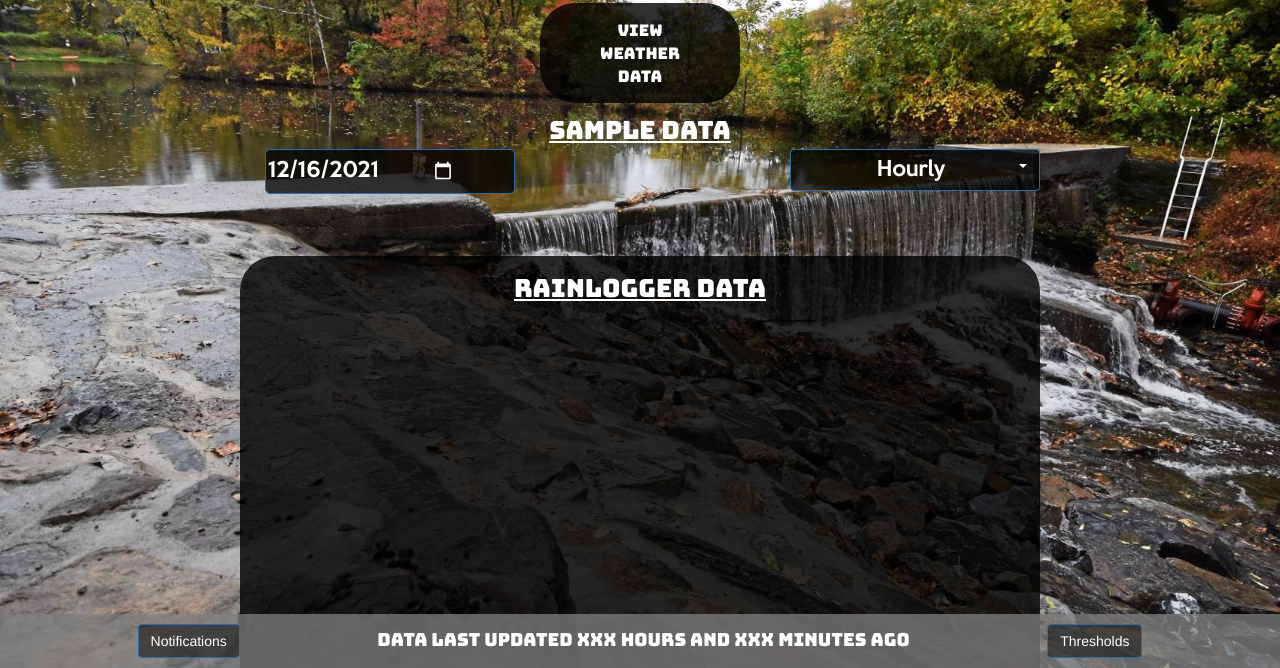
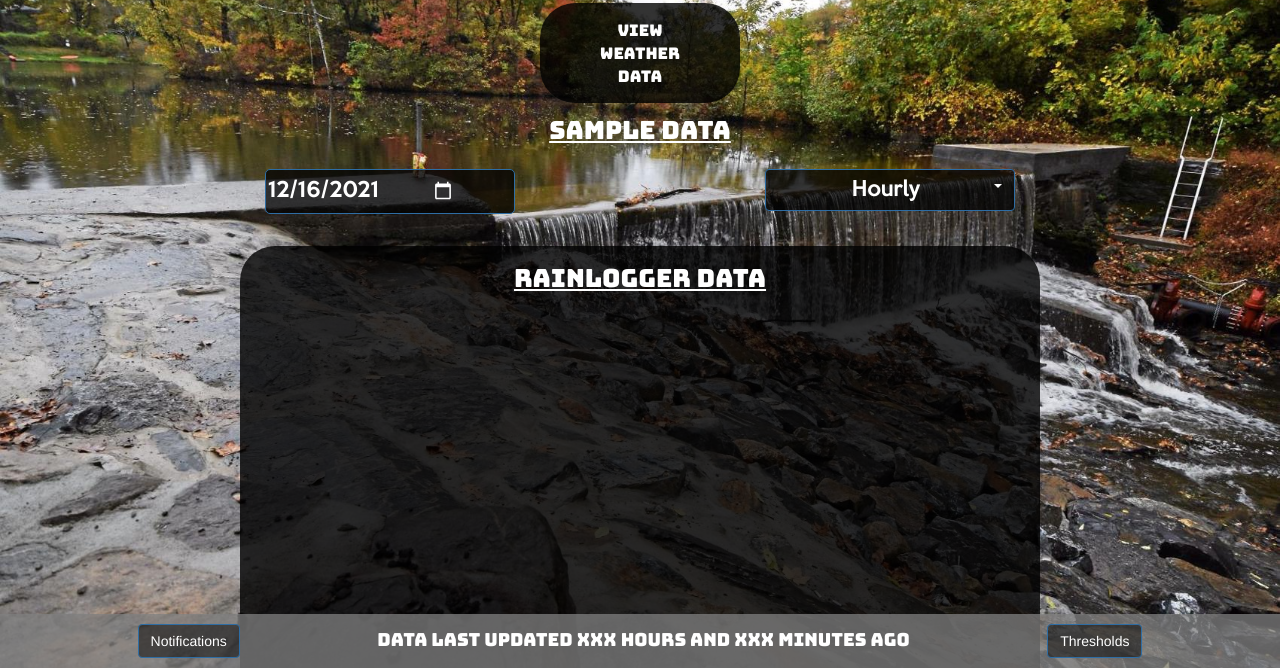
Before and after one commit to RobbiePerrone320/ADAS-2021-fork, a website: page ADAS-2021/public/graphs.html in a window 1280 px wide. Shown: the part 132-800 px from the top of the page. Drawn offline with nearby package versions, Linux system fonts and the light colour scheme; no server answers.

Commit message:
Fixed Dropdown on Graphs Page
Dropdown was fixed by taking some code from the utils.js file to be able to switch to the selected value and commented out some of the code that was not needed. Hover on calendar was added in style.css.

```diff
--- a/ADAS-2021/public/javascript/graphs.js
+++ b/ADAS-2021/public/javascript/graphs.js
@@ -239,6 +239,26 @@ function populateGraphDateInput() {
 }
 
 /**
+ * Updates the drop-down menu to reflect which source was selected.
+ */
+ $(document).ready(function(){
+    $(".dropdown-menu li a").click(function(){
+        let selText = $(this).text();
+        $(".dropdown-toggle").html(selText + " <span class='caret'></span>");
+
+        /*getForecast(selText);
+        updateSourceAttribution(selText);
+        let url = '/api/getData/';
+        if (selText === 'darksky.net') {
+            getAndPopulateThresholdData(url + DARKSKY_STR, 'GET');
+        }
+        else if (selText === 'openweathermap.org') {
+            getAndPopulateThresholdData(url + OPENWEATHER_STR, 'GET');
+        } */
+    });
+});
+
+/**
 * THIS SECTION POPULATES THE BOTTOM OF THE graphs.html PAGE
 * The code is taken from the urils.js file and then edited to
 * include only the necessary functions to populate the bottom
--- a/ADAS-2021/public/stylesheets/style.css
+++ b/ADAS-2021/public/stylesheets/style.css
@@ -1,15 +1,15 @@
 /*Resource References*/
-@font-face{
+@font-face {
     font-family: bungee;
     src: url(/fonts/bungee.ttf);
 }
 
-@font-face{
+@font-face {
     font-family: keepCalm;
     src: url(/fonts/keepcalm.ttf);
 }
 
-@keyframes serverMessageFadeIn{
+@keyframes serverMessageFadeIn {
     0%{opacity: 0; top: 0%; display: initial;}
     25%{opacity: .25; top: 2%;}
     50%{opacity: .5; top: 4%;}
@@ -17,7 +17,7 @@
     100%{opacity: 1; top: 8%;}
 }
 
-@keyframes serverMessageFadeOut{
+@keyframes serverMessageFadeOut {
     0%{opacity: 1; top: 8%;}
     25%{opacity: .75; top: 6%;}
     50%{opacity: .5; top: 4%;}
@@ -134,7 +134,7 @@ body {
     width: 800px;
     position: relative;
     margin: auto;
-    margin-bottom: 75px;
+    margin-bottom: 65px;
 }
 
 #graphCalendarDiv {
@@ -152,6 +152,7 @@ input[type="date"] {
     font-family: keepcalm;
     height: 45px;
     width: 250px;
+    margin-top: 20px;
     border-color: #2E6DA4;
     border-style: solid;
     border-radius: 5px;
@@ -165,7 +166,7 @@ input[type="date"] {
     -webkit-padding-start: 1px;
 }
 
-input[type="date"] > {
+input[type="date"]:hover{
     background-color: rgba(0, 0, 0, 1);
 }
 
@@ -190,10 +191,11 @@ input::-webkit-calendar-picker-indicator {
 }
 
 #graphDropdownDiv {
-    position: relative;
+    position: absolute;
+    right: 25px;
+    margin-top: 20px;
     float: right;
     display: flex;
-    justify-content: center;
 }
 
 #dropdownDiv {
```
Also changed, not shown: ADAS-2021/public/graphs.html (+1 -0 lines).
